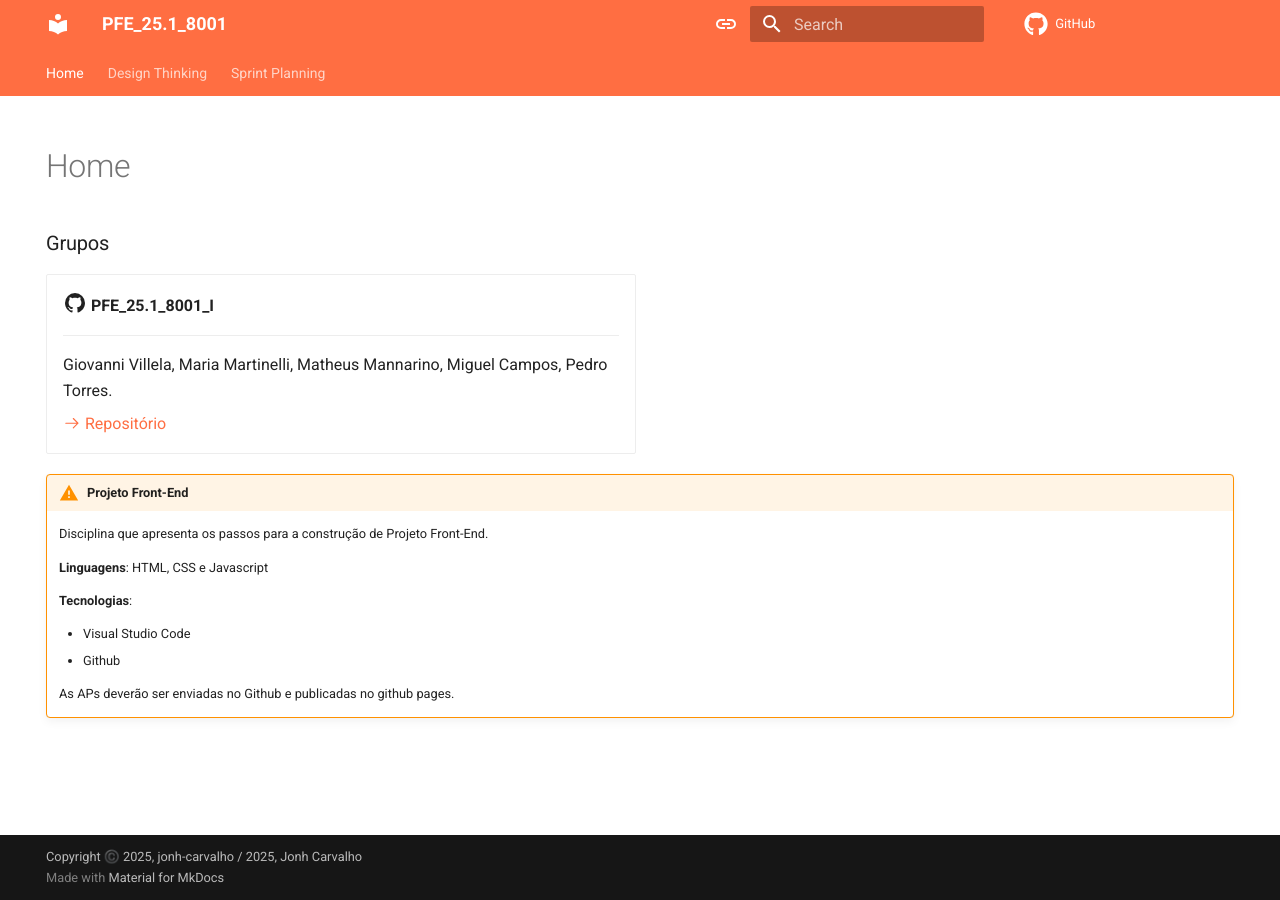
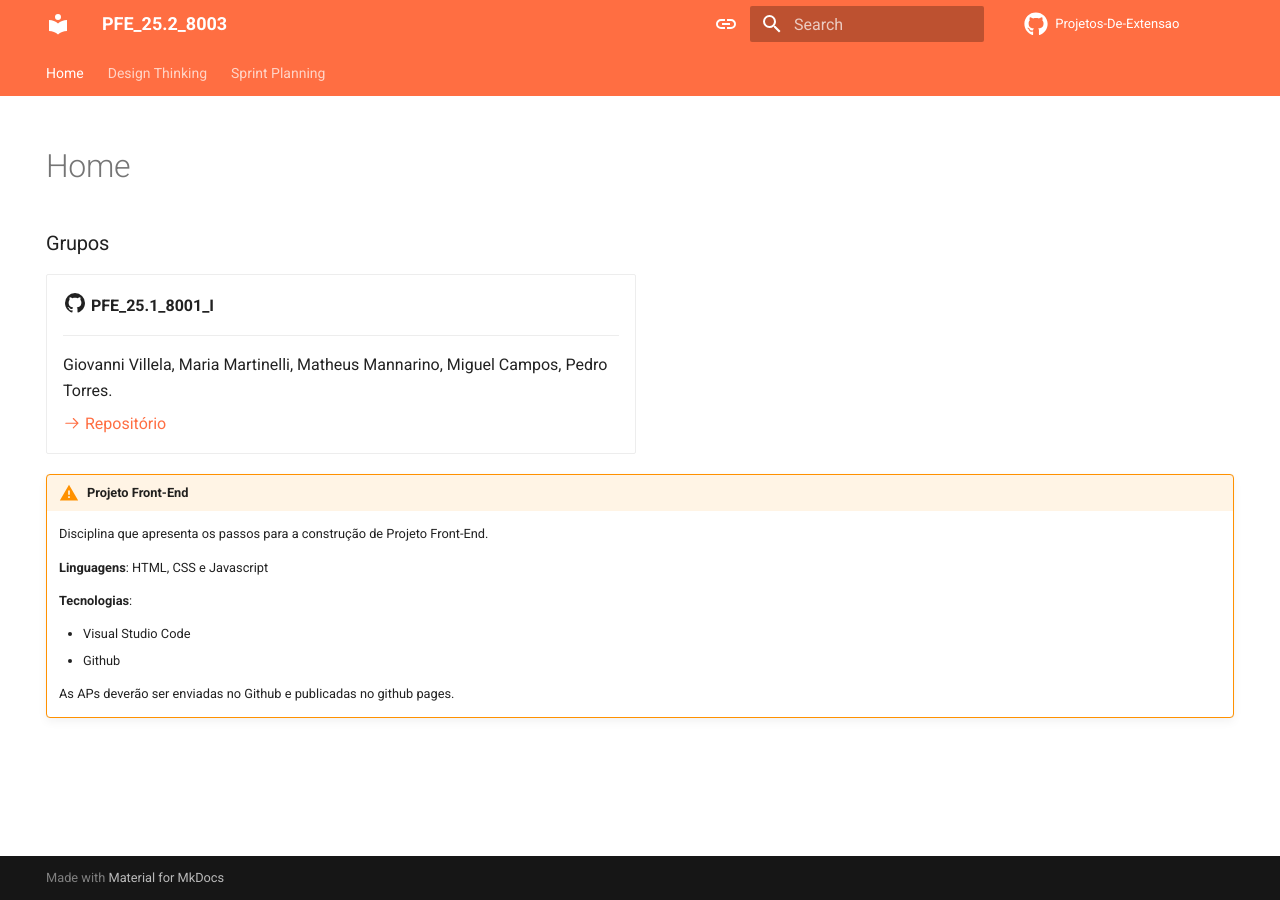
Before and after one commit to Projetos-de-Extensao/PFE_25.2_8003_I, an MkDocs documentation site: the page built from docs/index.md, in a window 1280 px wide. Built offline with MkDocs 1.6.1 and Material for MkDocs 9.7.7, drawn with Linux system fonts in a browser that asks for light colours; comment, search, counter and statistics services are not loaded.

Commit message:
Update mkdocs configuration for new project version

```diff
--- a/mkdocs.yml
+++ b/mkdocs.yml
@@ -1,8 +1,7 @@
 ---
-repo_url: https://github.com/jonh-carvalho/PFE_25.1_8001
-site_author: Nome do GrupoJonh Carvalho
-site_name: PFE_25.1_8001
-copyright: Copyright ©️ 2025, jonh-carvalho / 2025, Jonh Carvalho
+repo_url: https://projetos-de-extensao.github.io/PFE_25.2_8003_I/
+site_author: PFE_25.2_8003
+site_name: PFE_25.2_8003
 
 extra_css:
   - css/extra.css
@@ -105,15 +104,6 @@ theme:
       toggle:
         icon: material/toggle-switch-off
         name: Switch to system preference
-
-#nav:
- # - Home: index.md
-  #- Disciplina:
-   #   -  Aulas: Disciplina/Aulas.md
-    #  -  Github: github.md
-     # -  Mkdocs: mkdocs.md
-      #-  CodeSpace: Codespace.md
-  #- React:
    #   -  Introdução: React/01_Intro.md
     #  -  Componentes: React/Componentes.md
      # -  Hooks: React/Hooks.md
```
